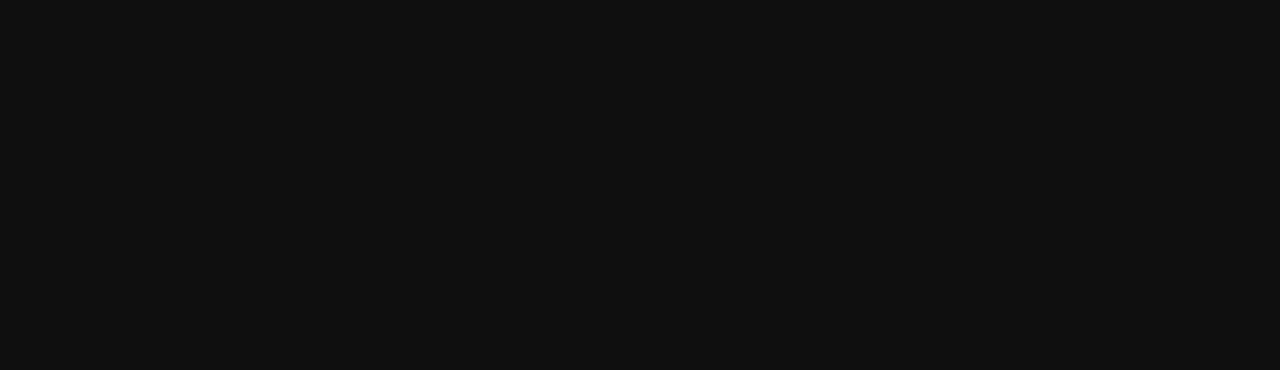
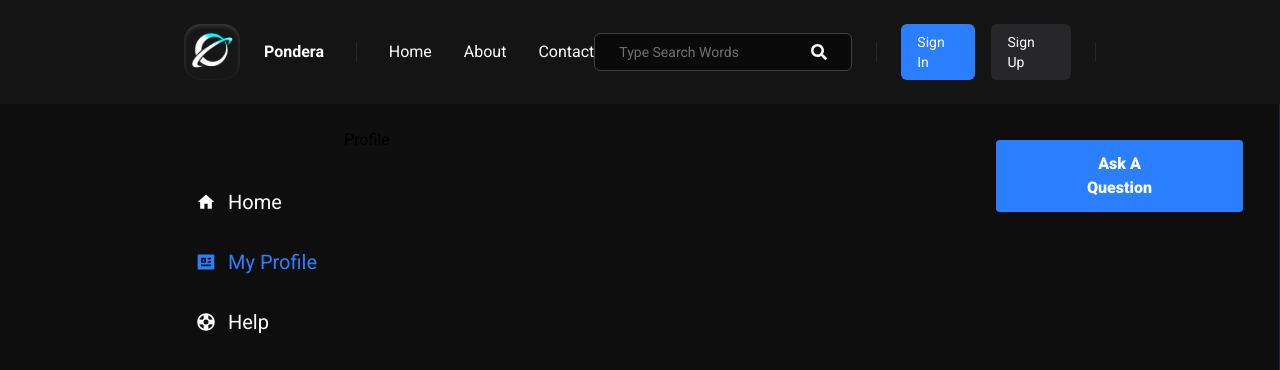
Before and after one commit to luiz-matoso/pondera, a React (Vite) app in the folder frontend/: page /profile in a window 1280 px wide. Before the commit this address had no page. Shown: the top 370 px of the page. Built offline with nearby package versions, Linux system fonts and the light colour scheme.

Commit message:
feat: adiciona a lógica para poder mudar de home para outras opções do sidebar (ex: my profile)

```diff
--- a/frontend/src/App.jsx
+++ b/frontend/src/App.jsx
@@ -6,6 +6,7 @@ import { Bounce, ToastContainer } from "react-toastify";
 import Layout from "./components/Layout/Layout";
 import HomeQuestions from "./components/HomeQuestions/HomeQuestions";
 import QuestionDetail from "./components/QuestionDetail/QuestionDetail";
+import Profile from "./components/Profile/Profile";
 
 function App() {
   return (
@@ -15,6 +16,7 @@ function App() {
           <Route path="/" element={<Layout />}>
             <Route index element={<HomeQuestions />} />
             <Route path="question/:id" element={<QuestionDetail />} />
+            <Route path="profile" element={<Profile />} />
           </Route>
 
           <Route path="/login" element={<Login />} />
--- a/frontend/src/components/Layout/Layout.jsx
+++ b/frontend/src/components/Layout/Layout.jsx
@@ -3,15 +3,21 @@ import { MdHome } from "react-icons/md";
 import { RiProfileFill } from "react-icons/ri";
 import { IoHelpBuoySharp } from "react-icons/io5";
 import { useState } from "react";
-import { Outlet } from "react-router-dom";
+import { Link, Outlet, useLocation } from "react-router-dom";
 
 const Layout = () => {
+  const location = useLocation();
   const [activeTab, setActiveTab] = useState("home");
 
   const menuItems = [
-    { id: "home", icon: MdHome, label: "Home" },
-    { id: "profile", icon: RiProfileFill, label: "My Profile" },
-    { id: "help", icon: IoHelpBuoySharp, label: "Help" },
+    { id: "home", icon: MdHome, label: "Home", path: "/" },
+    {
+      id: "profile",
+      icon: RiProfileFill,
+      label: "My Profile",
+      path: "/profile",
+    },
+    { id: "help", icon: IoHelpBuoySharp, label: "Help", path: "/help" },
   ];
 
   return (
@@ -26,11 +32,12 @@ const Layout = () => {
               <div className="space-y-2 text-xl">
                 {menuItems.map((item) => {
                   const Icon = item.icon;
-                  const active = activeTab === item.id;
+                  const active = location.pathname === item.path;
 
                   return (
-                    <div
+                    <Link
                       key={item.id}
+                      to={item.path}
                       onClick={() => setActiveTab(item.id)}
                       className={`p-3 rounded cursor-pointer transition-colors text-left flex items-center ${
                         active
@@ -40,7 +47,7 @@ const Layout = () => {
                     >
                       <Icon className="mr-3" />
                       <span className={`cursor-pointer`}>{item.label}</span>
-                    </div>
+                    </Link>
                   );
                 })}
               </div>
--- /dev/null
+++ b/frontend/src/components/Profile/Profile.jsx
@@ -0,0 +1,7 @@
+import React from "react";
+
+const Profile = () => {
+  return <div>Profile</div>;
+};
+
+export default Profile;
```
